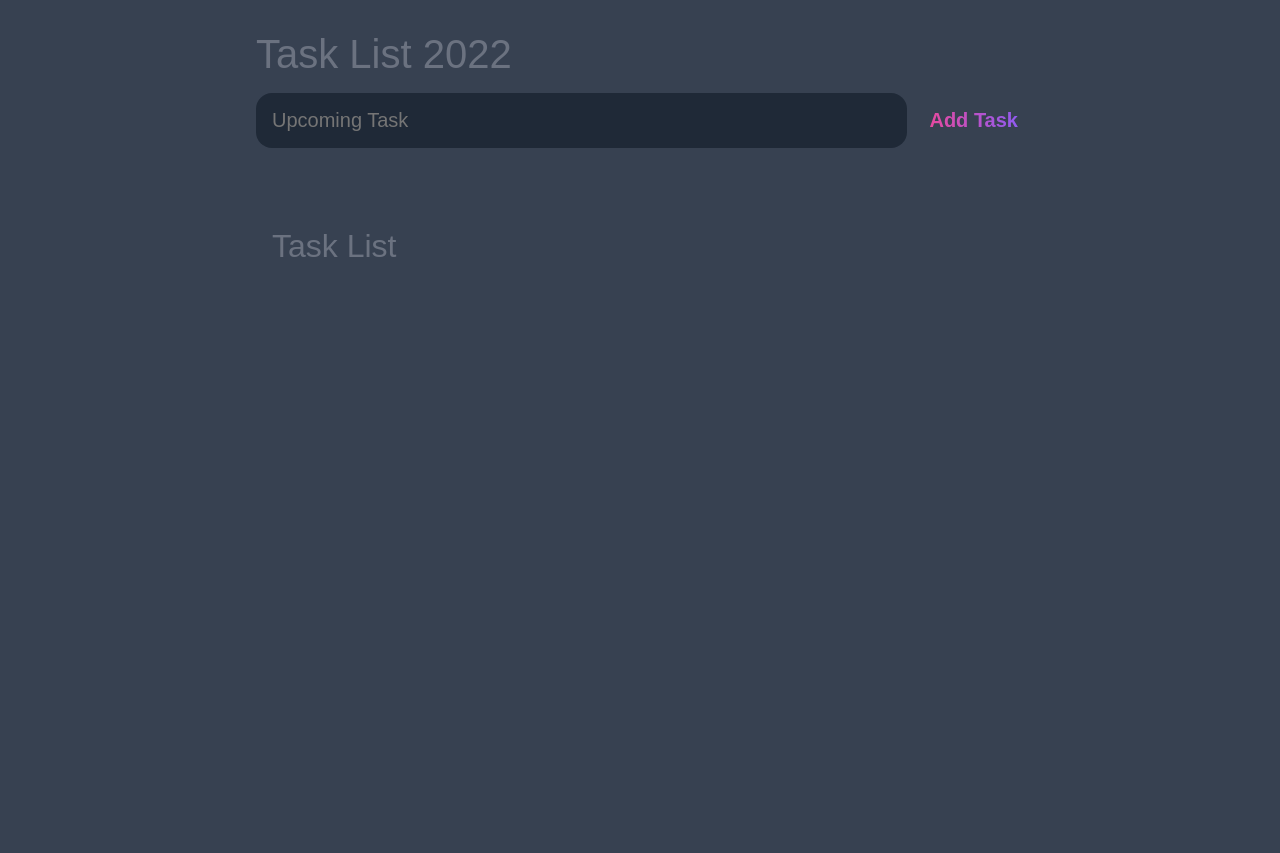
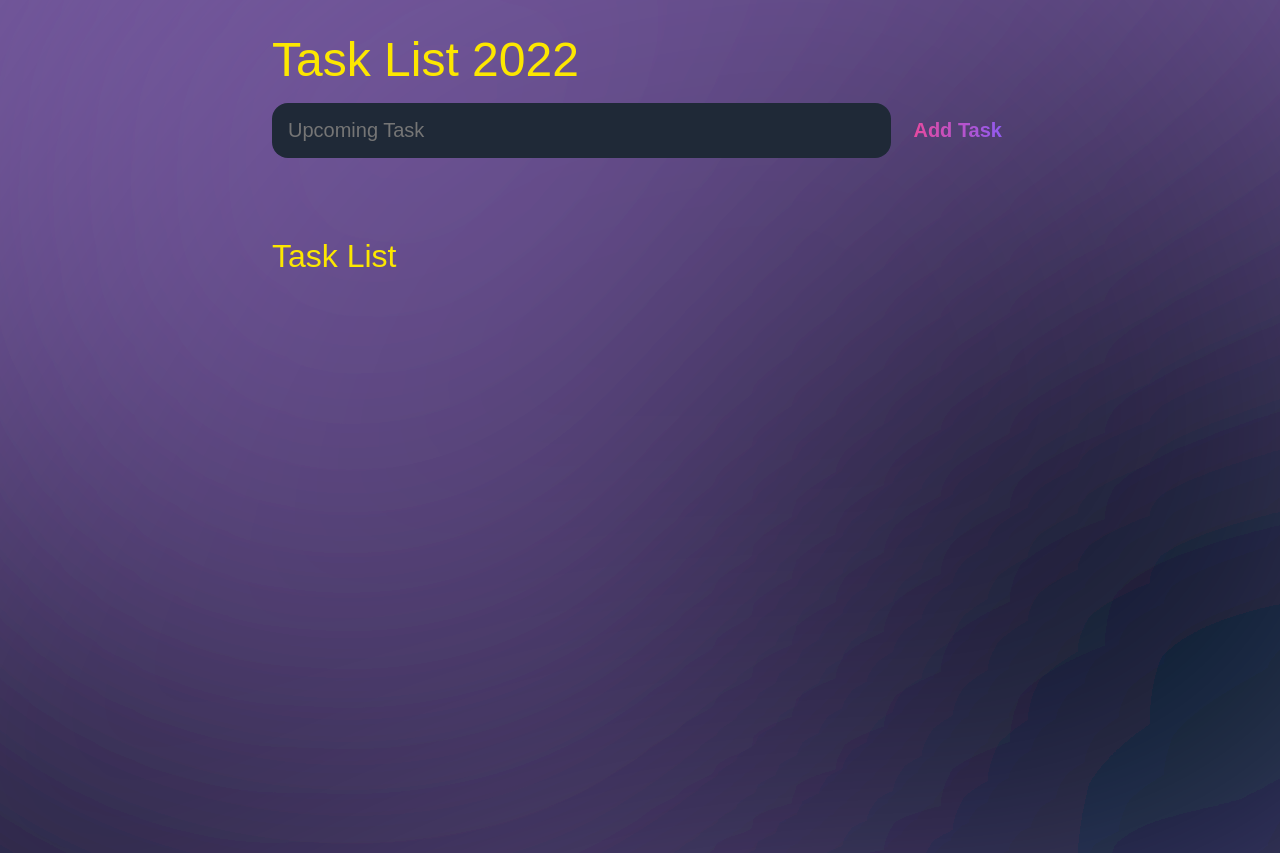
Before and after one commit to yubelgg/TodoList, a plain HTML site: page index.html in a window 1280 px wide. Before the commit the page ends 800 px from the top, so only its background shows below. Drawn offline with Linux system fonts and the light colour scheme.

Commit message:
favicon added

```diff
--- a/index.html
+++ b/index.html
@@ -6,8 +6,10 @@
     <meta name="viewport" content="width=device-width, initial-scale=1.0" />
     <title>Task List 2022</title>
     <link rel="stylesheet" href="main.css" />
+    <link rel="icon" href="images/to-do-list.ico" />
   </head>
   <body>
+    <div class="back">
       <header>
         <h1>Task List 2022</h1>
         <form id="create-task">
@@ -40,6 +42,15 @@
           </div>
         </section>
       </main>
+    </div>
     <script src="main.js"></script>
+    <!-- create morph animation -->
+    <!-- <script>
+      const tween = KUTE.fromTo(
+        "blob1",
+        { path: "#blob1" },
+        { path: "#blob2" }
+      );
+    </script> -->
   </body>
 </html>
--- a/main.css
+++ b/main.css
@@ -6,6 +6,7 @@
   --light: #eee;
   --pink: #ec4899;
   --purple: #8b5cf6;
+  --yellow: #fce700;
 }
 
 * {
@@ -23,16 +24,16 @@ body {
 }
 
 header {
-  padding: 2rem 1rem; /* 2rem is vertical, 1rem is horizontal*/
+  padding: 2rem;
   max-width: 800px;
   width: 100%;
   margin: 0 auto;
 }
 
 header h1 {
-  font-size: 2.5rem;
+  font-size: 3rem;
   font-weight: 300;
-  color: var(--gray);
+  color: var(--yellow);
   margin-bottom: 1rem;
 }
 
@@ -96,7 +97,7 @@ main {
 .task-list h2 {
   font-size: 2rem;
   font-weight: 300;
-  color: var(--gray);
+  color: var(--yellow);
   margin-bottom: 1rem;
 }
 
@@ -156,3 +157,12 @@ main {
 .task .actions .delete {
   color: crimson;
 }
+
+.back {
+  aspect-ratio: 900/600;
+  width: 100%;
+  background-repeat: no-repeat;
+  background-position: center;
+  background-size: cover;
+  background-image: url("./images/blurry-gradient-haikei.svg");
+}
```
Also changed, not shown: images/blob-scene-haikei (1).svg (added), images/blob-scene-haikei.svg (added), images/blurry-gradient-haikei.svg (added), images/stacked-waves-haikei.svg (added), images/to-do-list.ico (added). Lines whose indentation alone changed are shown as unchanged.
